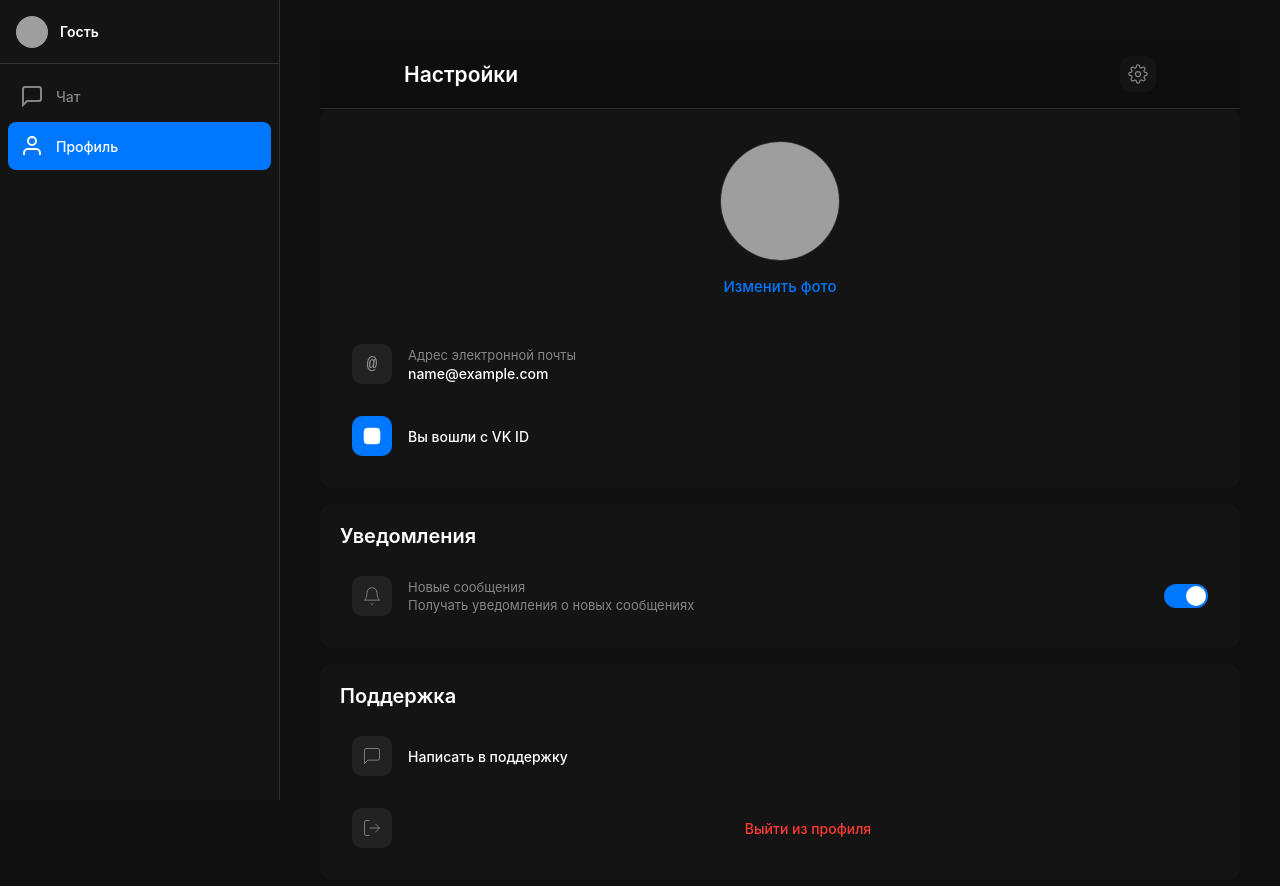
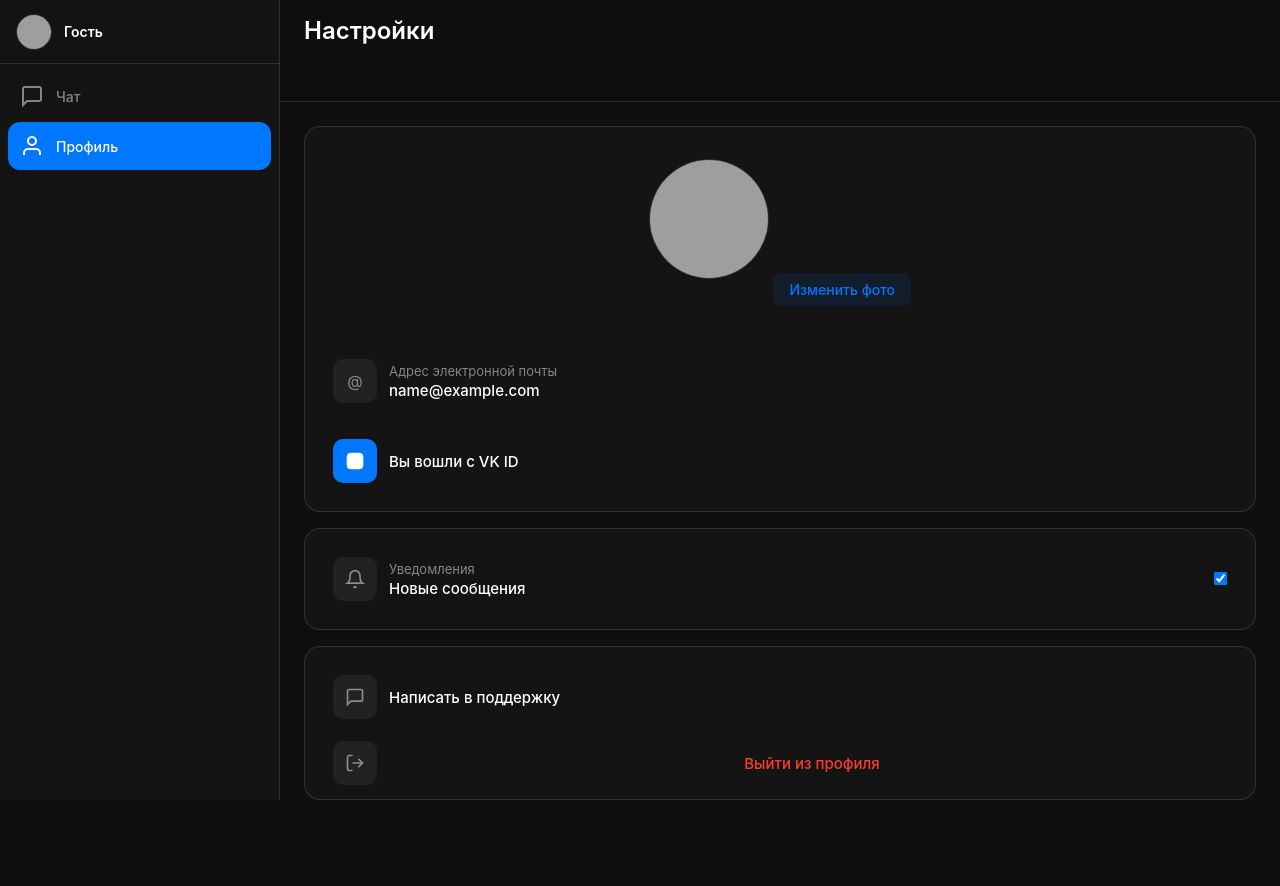
Before and after one commit to femboypig/shitk, a website: page src/public/dashboard.html in a window 1280 px wide. Drawn offline with Linux system fonts and the light colour scheme; sample sign-in values are in the browser's storage; grey boxes are pictures that could not be loaded.

Commit message:
yeee new style

```diff
--- a/src/public/dashboard.html
+++ b/src/public/dashboard.html
@@ -4,7 +4,19 @@
     <meta charset="UTF-8">
     <meta name="viewport" content="width=device-width, initial-scale=1.0">
     <title>Профиль | VK Mini App</title>
+    <link rel="stylesheet" href="/styles.css">
     <style>
+        :root {
+            --background: #0F0F0F;
+            --surface: #141414;
+            --surface-hover: #222222;
+            --accent: #0077FF;
+            --text-primary: #FFFFFF;
+            --text-secondary: rgba(255, 255, 255, 0.48);
+            --separator: rgba(255, 255, 255, 0.12);
+            --error: #FF3B30;
+        }
+
         * {
             margin: 0;
             padding: 0;
@@ -13,28 +25,21 @@
             -webkit-tap-highlight-color: transparent;
         }
 
-        :root {
-            --background: #0F0F0F;
-            --surface: #141414;
-            --surface-hover: #222222;
-            --accent: #0077FF;
-            --text-primary: #FFFFFF;
-            --text-secondary: rgba(255, 255, 255, 0.48);
-            --separator: rgba(255, 255, 255, 0.12);
-        }
-
         body {
             background: var(--background);
             color: var(--text-primary);
             min-height: 100vh;
+            display: block;
+            overflow-x: hidden;
         }
+
 
         .app {
             display: flex;
             min-height: 100vh;
         }
 
-        /* Сайдбар в стиле Telegram */
+        /* Сайдбар */
         .sidebar {
             width: 280px;
             height: 100vh;
@@ -45,6 +50,9 @@
             display: flex;
             flex-direction: column;
             border-right: 1px solid var(--separator);
+            backdrop-filter: blur(20px);
+            -webkit-backdrop-filter: blur(20px);
+            z-index: 1000;
         }
 
         .sidebar-header {
@@ -54,13 +62,15 @@
             gap: 12px;
             height: 64px;
             border-bottom: 1px solid var(--separator);
+            background: rgba(20, 20, 20, 0.95);
         }
 
         .sidebar-avatar {
-            width: 32px;
-            height: 32px;
+            width: 36px;
+            height: 36px;
             border-radius: 50%;
             object-fit: cover;
+            border: 1px solid var(--separator);
         }
 
         .sidebar-name {
@@ -80,14 +90,16 @@
             gap: 12px;
             color: var(--text-secondary);
             text-decoration: none;
-            border-radius: 8px;
+            border-radius: 12px;
             margin-bottom: 2px;
             font-size: 14px;
             font-weight: 500;
+            transition: all 0.2s ease;
         }
 
         .sidebar-nav-item:hover {
             background: var(--surface-hover);
+            color: var(--text-primary);
         }
 
         .sidebar-nav-item.active {
@@ -104,26 +116,151 @@
             flex: 1;
             padding: 16px;
             margin-left: 280px;
-            padding-bottom: 56px;
+
+            padding-bottom: 80px;
         }
 
-        /* Финальные правки навбара */
+        .profile-header {
+            position: sticky;
+            top: 0;
+            z-index: 100;
+            background: rgba(15, 15, 15, 0.95);
+            backdrop-filter: blur(20px);
+            -webkit-backdrop-filter: blur(20px);
+            border-bottom: 1px solid var(--separator);
+            margin: -16px -16px 16px -16px;
+            padding: 16px;
+        }
+
+        .header-content {
+            display: flex;
+            align-items: center;
+            justify-content: space-between;
+        }
+
+        .header-title {
+            font-size: 21px;
+            font-weight: 600;
+            color: var(--text-primary);
+        }
+
+        .profile-section {
+            background: var(--surface);
+            border-radius: 12px;
+            margin-bottom: 16px;
+            overflow: hidden;
+            border: 1px solid var(--separator);
+        }
+
+        .profile-info {
+            padding: 24px;
+            text-align: center;
+        }
+
+        .profile-avatar {
+            width: 96px;
+            height: 96px;
+            border-radius: 50%;
+            margin-bottom: 16px;
+            border: 1px solid var(--separator);
+        }
+
+        .change-photo {
+            color: var(--accent);
+            text-decoration: none;
+            font-size: 14px;
+            font-weight: 500;
+            padding: 8px 16px;
+            border-radius: 8px;
+            background: rgba(0, 119, 255, 0.1);
+            transition: all 0.2s ease;
+        }
+
+        .change-photo:hover {
+            background: rgba(0, 119, 255, 0.15);
+        }
+
+        .menu-items {
+            padding: 4px;
+        }
+
+        .menu-item {
+            display: flex;
+            align-items: center;
+            padding: 12px;
+            gap: 12px;
+            border-radius: 12px;
+            margin: 4px;
+            transition: all 0.2s ease;
+            cursor: pointer;
+            text-decoration: none;
+            color: var(--text-primary);
+        }
+
+        .menu-item:hover {
+            background: var(--surface-hover);
+        }
+
+        .menu-item-icon {
+            width: 40px;
+            height: 40px;
+            border-radius: 10px;
+            display: flex;
+            align-items: center;
+            justify-content: center;
+            background: rgba(255, 255, 255, 0.06);
+            color: var(--text-secondary);
+        }
+
+        .menu-item-content {
+            flex: 1;
+        }
+
+        .menu-item-label {
+            font-size: 13px;
+            color: var(--text-secondary);
+            margin-bottom: 2px;
+        }
+
+        .menu-item-value {
+            font-size: 14px;
+            font-weight: 500;
+        }
+
+        .vk-icon {
+            background: var(--accent);
+            color: white;
+        }
+
+        .logout {
+            color: var(--error);
+            border: none;
+            background: none;
+            width: 100%;
+            font-family: inherit;
+        }
+
+        /* Мобильная навигация */
         .mobile-nav {
             position: fixed;
             bottom: 0;
             left: 0;
             right: 0;
             height: 56px;
-            background: var(--surface);
+            background: rgba(20, 20, 20, 0.95);
+            backdrop-filter: blur(20px);
+            -webkit-backdrop-filter: blur(20px);
             z-index: 1000;
-            border-top: 0.5px solid var(--separator);
+            border-top: 1px solid var(--separator);
+            display: none;
         }
 
         .mobile-nav-items {
             height: 100%;
             display: grid;
             grid-template-columns: repeat(2, 1fr);
-            width: 100%;
+            max-width: 500px;
+            margin: 0 auto;
         }
 
         .mobile-nav-item {
@@ -152,8 +289,8 @@
         }
 
         .mobile-nav-icon {
-            width: 26px;
-            height: 26px;
+            width: 24px;
+            height: 24px;
             stroke-width: 1.7px;
         }
 
@@ -161,13 +298,13 @@
             position: absolute;
             top: 4px;
             right: calc(50% - 18px);
-            background: #FF3B30;
-            min-width: 19px;
-            height: 19px;
-            border-radius: 10px;
+            background: var(--error);
+            min-width: 18px;
+            height: 18px;
+            border-radius: 9px;
             padding: 0 5px;
-            font-size: 12px;
-            font-weight: 590;
+            font-size: 11px;
+            font-weight: 600;
             color: white;
             display: flex;
             align-items: center;
@@ -181,6 +318,8 @@
             }
             .content {
                 margin-left: 0;
+                padding: 16px;
+                max-width: 100%;
             }
             .mobile-nav {
                 display: block;
@@ -188,8 +327,39 @@
         }
 
         @media (min-width: 1024px) {
-            .mobile-nav {
-                display: none;
+            .content {
+
+                padding: 24px;
+            }
+            .profile-header {
+                margin: -24px -24px 24px -24px;
+                padding: 24px;
+            }
+            .header-title {
+                font-size: 24px;
+            }
+            .profile-section {
+                border-radius: 16px;
+            }
+            .profile-info {
+                padding: 32px;
+            }
+            .profile-avatar {
+                width: 120px;
+                height: 120px;
+            }
+            .menu-items {
+                padding: 8px;
+            }
+            .menu-item {
+                padding: 16px;
+            }
+            .menu-item-icon {
+                width: 44px;
+                height: 44px;
+            }
+            .menu-item-value {
+                font-size: 15px;
             }
         }
 
@@ -199,327 +369,23 @@
                 padding-bottom: env(safe-area-inset-bottom);
             }
             .content {
-                padding-bottom: calc(56px + env(safe-area-inset-bottom));
+                padding-bottom: calc(80px + env(safe-area-inset-bottom));
+            }
+            .profile-header {
+                padding-top: max(16px, env(safe-area-inset-top));
             }
         }
 
-        /* Профиль */
-        .profile {
-            width: 100%;
-            max-width: 100%;
-            padding: 24px;
+        /* Анимации */
+        @keyframes fadeIn {
+            from { opacity: 0; }
+            to { opacity: 1; }
         }
 
-        .profile-header {
-            position: sticky;
-            top: 0;
-            z-index: 100;
-            background: rgba(15, 15, 15, 0.95);
-            backdrop-filter: blur(20px);
-            -webkit-backdrop-filter: blur(20px);
-            border-bottom: 1px solid var(--separator);
+        .app {
+            animation: fadeIn 0.3s ease;
         }
 
-        .header-content {
-            max-width: 800px;
-            margin: 0 auto;
-            padding: 16px 24px;
-            display: flex;
-            align-items: center;
-            justify-content: space-between;
-        }
-
-        .header-left h1 {
-            font-size: 21px;
-            font-weight: 600;
-            color: var(--text-primary);
-            padding: 0;
-        }
-
-        .header-right {
-            display: flex;
-            align-items: center;
-            gap: 16px;
-        }
-
-        .header-button {
-            width: 36px;
-            height: 36px;
-            border-radius: 10px;
-            background: var(--surface);
-            border: none;
-            display: flex;
-            align-items: center;
-            justify-content: center;
-            color: var(--text-secondary);
-            cursor: pointer;
-            transition: all 0.2s ease;
-        }
-
-        .header-button:hover {
-            background: var(--surface-hover);
-            color: var(--text-primary);
-        }
-
-        .header-button svg {
-            width: 20px;
-            height: 20px;
-            stroke-width: 1.5px;
-        }
-
-        .profile-section {
-            background: var(--surface);
-            border-radius: 12px;
-            margin-bottom: 16px;
-            padding: 20px;
-        }
-
-        .section-header {
-            margin-bottom: 16px;
-        }
-
-        .section-header h2 {
-            font-size: 20px;
-            font-weight: 600;
-            color: var(--text-primary);
-        }
-
-        .profile-info {
-            display: flex;
-            flex-direction: column;
-            align-items: center;
-            margin-bottom: 24px;
-            padding: 12px 0;
-        }
-
-        .profile-avatar {
-            width: 120px;
-            height: 120px;
-            border-radius: 50%;
-            margin-bottom: 16px;
-            border: 1px solid var(--separator);
-        }
-
-        .change-photo {
-            color: var(--accent);
-            text-decoration: none;
-            font-size: 15px;
-            font-weight: 500;
-        }
-
-        .menu-items {
-            display: flex;
-            flex-direction: column;
-            gap: 8px;
-        }
-
-        .menu-item {
-            display: flex;
-            align-items: center;
-            padding: 12px;
-            gap: 16px;
-            border-radius: 8px;
-            transition: background-color 0.2s;
-            cursor: pointer;
-            text-decoration: none;
-            color: var(--text-primary);
-        }
-
-        .menu-item:hover {
-            background: rgba(255, 255, 255, 0.05);
-        }
-
-        .menu-item-icon {
-            width: 40px;
-            height: 40px;
-            border-radius: 10px;
-            display: flex;
-            align-items: center;
-            justify-content: center;
-            background: rgba(255, 255, 255, 0.06);
-            color: var(--text-secondary);
-        }
-
-        .menu-item-content {
-            flex: 1;
-        }
-
-        .menu-item-label {
-            font-size: 13px;
-            color: var(--text-secondary);
-            margin-bottom: 2px;
-        }
-
-        .menu-item-value {
-            font-size: 14px;
-            font-weight: 500;
-        }
-
-        .menu-item-sublabel {
-            font-size: 13px;
-            color: var(--text-secondary);
-        }
-
-        .email-icon {
-            font-family: monospace;
-            font-size: 18px;
-            font-weight: 600;
-        }
-
-        .vk-icon {
-            background: #0077FF;
-            color: white;
-        }
-
-        .logout {
-            color: #FF3B30;
-            border: none;
-            background: none;
-            width: 100%;
-            font-family: inherit;
-        }
-
-        .toggle-switch {
-            position: relative;
-            width: 44px;
-            height: 24px;
-        }
-
-        .toggle-switch input {
-            opacity: 0;
-            width: 0;
-            height: 0;
-        }
-
-        .toggle-switch label {
-            position: absolute;
-            cursor: pointer;
-            top: 0;
-            left: 0;
-            right: 0;
-            bottom: 0;
-            background-color: rgba(255, 255, 255, 0.1);
-            transition: .4s;
-            border-radius: 12px;
-        }
-
-        .toggle-switch label:before {
-            position: absolute;
-            content: "";
-            height: 20px;
-            width: 20px;
-            left: 2px;
-            bottom: 2px;
-            background-color: white;
-            transition: .4s;
-            border-radius: 50%;
-        }
-
-        .toggle-switch input:checked + label {
-            background-color: var(--accent);
-        }
-
-        .toggle-switch input:checked + label:before {
-            transform: translateX(20px);
-        }
-
-        /* Обновленная адаптивность */
-        @media (max-width: 768px) {
-            .profile {
-                padding: 0;
-            }
-
-            .header-content {
-                padding: 12px 16px;
-            }
-
-            .header-left h1 {
-                font-size: 19px;
-            }
-
-            .header-button {
-                width: 32px;
-                height: 32px;
-            }
-
-            .header-button svg {
-                width: 18px;
-                height: 18px;
-            }
-
-            .profile-section {
-                border-radius: 0;
-                margin-bottom: 12px;
-                padding: 16px;
-            }
-
-            .section-header h2 {
-                font-size: 17px;
-            }
-
-            .profile-info {
-                padding: 8px 0;
-                margin-bottom: 16px;
-            }
-
-            .profile-avatar {
-                width: 96px;
-                height: 96px;
-                margin-bottom: 12px;
-            }
-
-            .menu-item {
-                padding: 12px;
-            }
-
-            .menu-item-icon {
-                width: 36px;
-                height: 36px;
-            }
-
-            .menu-item-label {
-                font-size: 13px;
-            }
-
-            .menu-item-value {
-                font-size: 14px;
-            }
-
-            .menu-item-sublabel {
-                font-size: 12px;
-            }
-
-            .toggle-switch {
-                width: 40px;
-                height: 22px;
-            }
-
-            .toggle-switch label:before {
-                height: 18px;
-                width: 18px;
-            }
-
-            .toggle-switch input:checked + label:before {
-                transform: translateX(18px);
-            }
-        }
-
-        /* Дополнительные улучшения для iPhone */
-        @supports (padding: env(safe-area-inset-top)) {
-            .profile-header {
-                padding-top: env(safe-area-inset-top);
-            }
-
-            .header-content {
-                padding-top: max(16px, env(safe-area-inset-top));
-            }
-
-            @media (max-width: 768px) {
-                .header-content {
-                    padding-top: max(12px, env(safe-area-inset-top));
-                }
-            }
-        }
     </style>
 </head>
 <body>
@@ -548,20 +414,9 @@
 
         <!-- Основной контент -->
         <main class="content">
-            <div class="profile">
             <div class="profile-header">
                 <div class="header-content">
-                        <div class="header-left">
-                            <h1>Настройки</h1>
-                        </div>
-                        <div class="header-right">
-                            <button class="header-button">
-                                <svg width="24" height="24" viewBox="0 0 24 24" fill="none" stroke="currentColor">
-                                    <path d="M12 15a3 3 0 1 0 0-6 3 3 0 0 0 0 6Z"/>
-                                    <path d="M19.4 15a1.65 1.65 0 0 0 .33 1.82l.06.06a2 2 0 1 1-2.83 2.83l-.06-.06a1.65 1.65 0 0 0-1.82-.33 1.65 1.65 0 0 0-1 1.51V21a2 2 0 1 1-4 0v-.09A1.65 1.65 0 0 0 9 19.4a1.65 1.65 0 0 0-1.82.33l-.06.06a2 2 0 1 1-2.83-2.83l.06-.06a1.65 1.65 0 0 0 .33-1.82 1.65 1.65 0 0 0-1.51-1H3a2 2 0 1 1 0-4h.09A1.65 1.65 0 0 0 4.6 9a1.65 1.65 0 0 0-.33-1.82l-.06-.06a2 2 0 1 1 2.83-2.83l.06.06a1.65 1.65 0 0 0 1.82.33H9a1.65 1.65 0 0 0 1-1.51V3a2 2 0 1 1 4 0v.09a1.65 1.65 0 0 0 1 1.51 1.65 1.65 0 0 0 1.82-.33l.06-.06a2 2 0 1 1 2.83 2.83l-.06.06a1.65 1.65 0 0 0-.33 1.82V9c.26.604.852.997 1.51 1H21a2 2 0 1 1 0 4h-.09a1.65 1.65 0 0 0-1.51 1Z"/>
-                                </svg>
-                            </button>
-                        </div>
+                    <h1 class="header-title">Настройки</h1>
                 </div>
             </div>
 
@@ -573,7 +428,7 @@
 
                 <div class="menu-items">
                     <div class="menu-item">
-                            <div class="menu-item-icon email-icon">@</div>
+                        <div class="menu-item-icon">@</div>
                         <div class="menu-item-content">
                             <div class="menu-item-label">Адрес электронной почты</div>
                             <div class="menu-item-value" id="userEmail">Загрузка...</div>
@@ -594,19 +449,16 @@
             </div>
 
             <div class="profile-section">
-                    <div class="section-header">
-                        <h2>Уведомления</h2>
-                    </div>
                 <div class="menu-items">
-                        <div class="menu-item notifications">
+                    <div class="menu-item">
                         <div class="menu-item-icon">
-                                <svg width="20" height="20" viewBox="0 0 24 24" fill="none" stroke="currentColor">
+                            <svg width="20" height="20" viewBox="0 0 24 24" fill="none" stroke="currentColor" stroke-width="2">
                                 <path d="M18 8A6 6 0 0 0 6 8c0 7-3 9-3 9h18s-3-2-3-9M13.73 21a2 2 0 0 1-3.46 0"/>
                             </svg>
                         </div>
                         <div class="menu-item-content">
-                                <div class="menu-item-label">Новые сообщения</div>
-                                <div class="menu-item-sublabel">Получать уведомления о новых сообщениях</div>
+                            <div class="menu-item-label">Уведомления</div>
+                            <div class="menu-item-value">Новые сообщения</div>
                         </div>
                         <div class="toggle-switch">
                             <input type="checkbox" id="notificationToggle" checked>
@@ -617,13 +469,10 @@
             </div>
 
             <div class="profile-section">
-                    <div class="section-header">
-                        <h2>Поддержка</h2>
-                    </div>
                 <div class="menu-items">
                     <a href="/support" class="menu-item">
-                            <div class="menu-item-icon support-icon">
-                                <svg width="20" height="20" viewBox="0 0 24 24" fill="none" stroke="currentColor">
+                        <div class="menu-item-icon">
+                            <svg width="20" height="20" viewBox="0 0 24 24" fill="none" stroke="currentColor" stroke-width="2">
                                 <path d="M21 15a2 2 0 0 1-2 2H7l-4 4V5a2 2 0 0 1 2-2h14a2 2 0 0 1 2 2z"/>
                             </svg>
                         </div>
@@ -633,8 +482,8 @@
                     </a>
 
                     <button class="menu-item logout">
-                            <div class="menu-item-icon logout-icon">
-                                <svg width="20" height="20" viewBox="0 0 24 24" fill="none" stroke="currentColor">
+                        <div class="menu-item-icon">
+                            <svg width="20" height="20" viewBox="0 0 24 24" fill="none" stroke="currentColor" stroke-width="2">
                                 <path d="M9 21H5a2 2 0 0 1-2-2V5a2 2 0 0 1 2-2h4M16 17l5-5-5-5M21 12H9"/>
                             </svg>
                         </div>
@@ -644,10 +493,9 @@
                     </button>
                 </div>
             </div>
-            </div>
         </main>
 
-        <!-- Обновленная мобильная навигация -->
+        <!-- Мобильная навигация -->
         <nav class="mobile-nav">
             <div class="mobile-nav-items">
                 <a href="/chat" class="mobile-nav-item">
@@ -679,6 +527,7 @@
                 const element = document.getElementById(id);
                 if (element) {
                     element.src = data.photo_url || 'https://vk.com/images/camera_200.png';
+                    element.alt = `${data.first_name || 'User'}'s avatar`;
                 }
             });
 
@@ -711,12 +560,12 @@
                         localStorage.setItem('vk_user', JSON.stringify(data.user));
                         updateUserInterface(data.user);
                     } else {
-                        window.location.href = '/'; // Редирект на страницу входа
+                        window.location.href = '/';
                     }
                 })
                 .catch(error => {
                     console.error('Error fetching user data:', error);
-                    window.location.href = '/'; // Редирект на страницу входа
+                    window.location.href = '/';
                 });
         }
 
@@ -725,6 +574,15 @@
             localStorage.removeItem('vk_user');
             window.location.href = '/';
         });
+
+        // Анимация при загрузке
+        document.addEventListener('DOMContentLoaded', function() {
+            document.querySelector('.app').style.opacity = '0';
+            setTimeout(() => {
+                document.querySelector('.app').style.opacity = '1';
+                document.querySelector('.app').style.transition = 'opacity 0.3s ease';
+            }, 100);
+        });
     </script>
 </body>
 </html>
```
Lines whose indentation alone changed are shown as unchanged.
